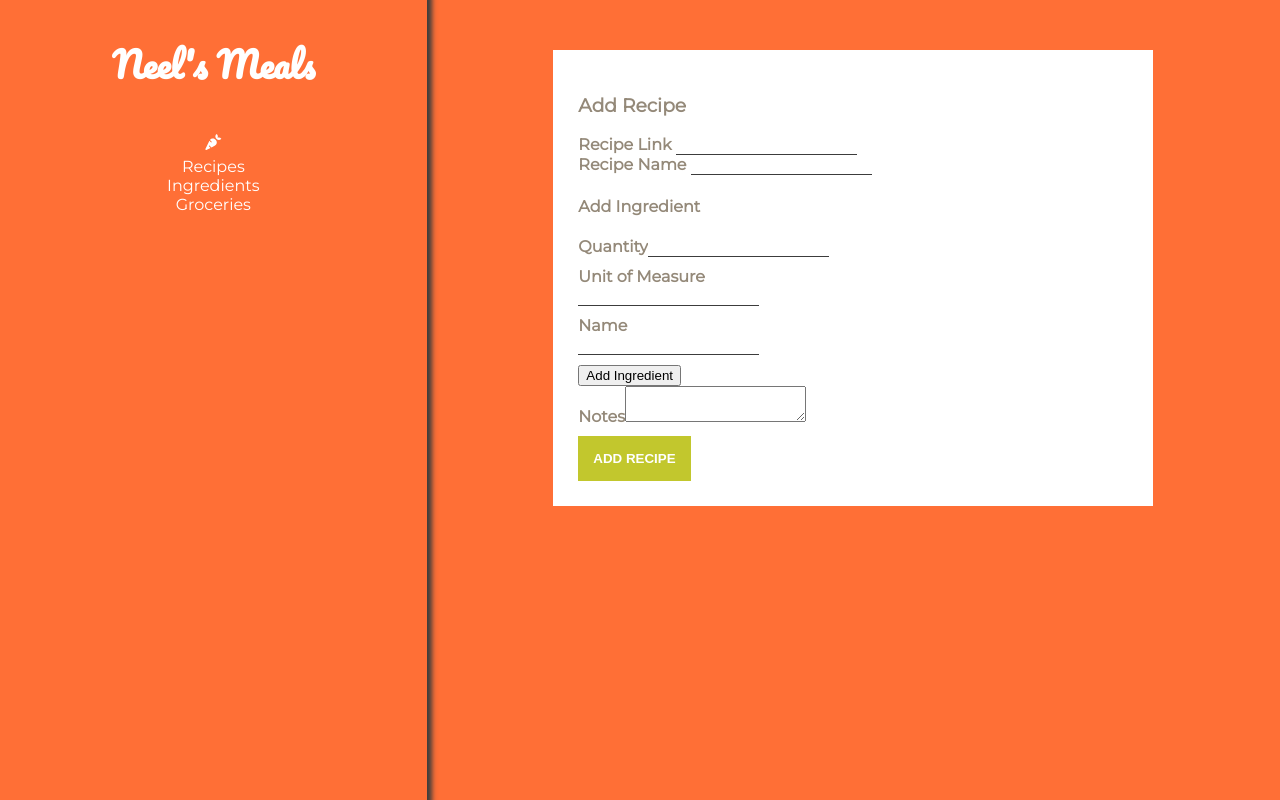
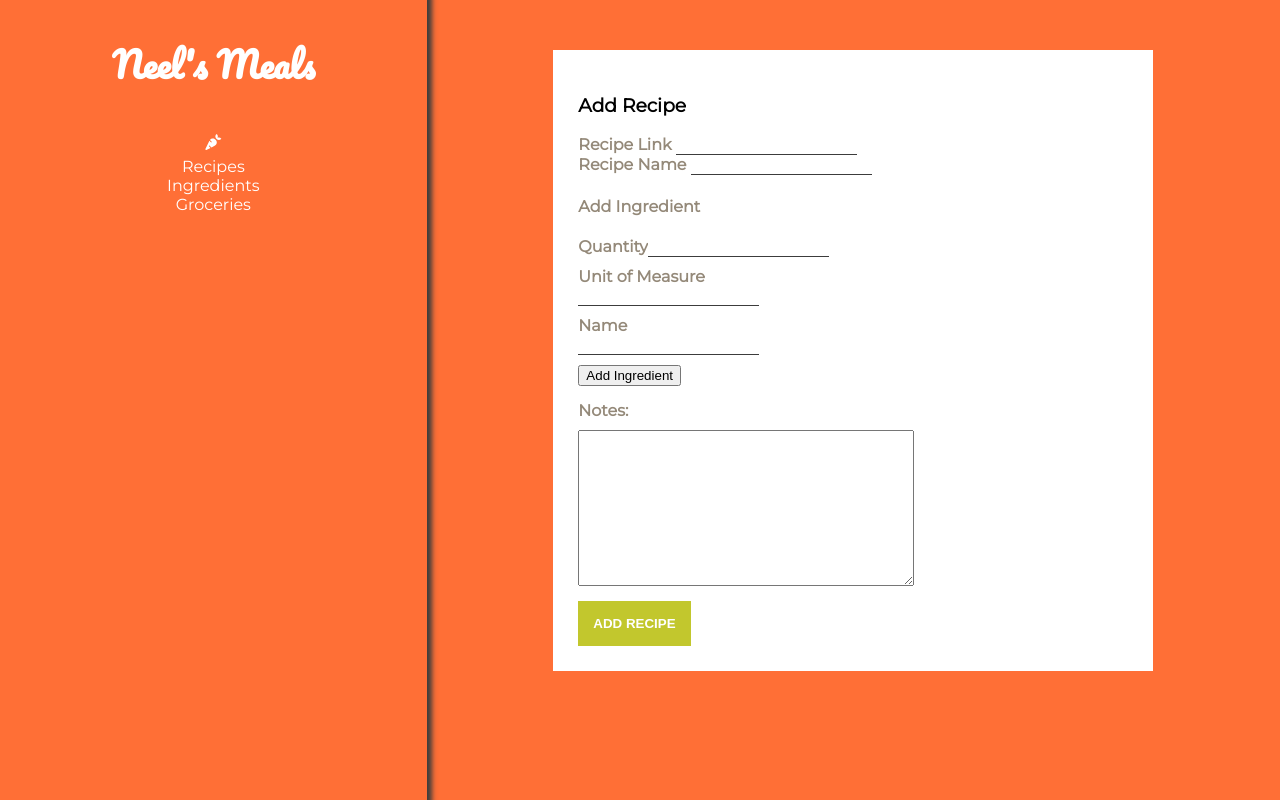
Before and after one commit to nkartha2/the-grocery-list, a React (Create React App) app in the folder app/static/: page /add/recipe in a window 1280 px wide. Built offline with nearby package versions, Linux system fonts and the light colour scheme.

Commit message:
wip more styling

```diff
--- a/app/static/src/RecipeForm.tsx
+++ b/app/static/src/RecipeForm.tsx
@@ -64,8 +64,10 @@ function RecipeForm(props: RecipeState): JSX.Element {
         </div>
         {props.ingredients.length > 0 && <IngredientToBeAddedList/>}
         <IngredientForm />
-        <label>Notes</label>
-        <textarea name="notes" />
+        <div className="form-input">
+          <label>Notes: </label>
+          <textarea name="notes" />
+        </div>
         <Button
           onClick={submitRecipe}
           ctaString={'Add Recipe'}
--- a/app/static/src/styles/_base.scss
+++ b/app/static/src/styles/_base.scss
@@ -7,6 +7,10 @@
   color: #fff;
   background-color: $fireOrange;
   font-family: 'Montserrat';
+}
+
+h3 {
+  color: #000;
 }
 
 .main-nav {
--- a/app/static/src/styles/_forms.scss
+++ b/app/static/src/styles/_forms.scss
@@ -9,4 +9,13 @@
   input:focus {
     outline: none;
   }
+  textarea {
+    margin: 10px 0px 0px;
+    display: block;
+    width: 60%;
+    height: 150px;
+  }
+  .form-input {
+    margin: 15px 0px 15px;
+  }
 }
```
